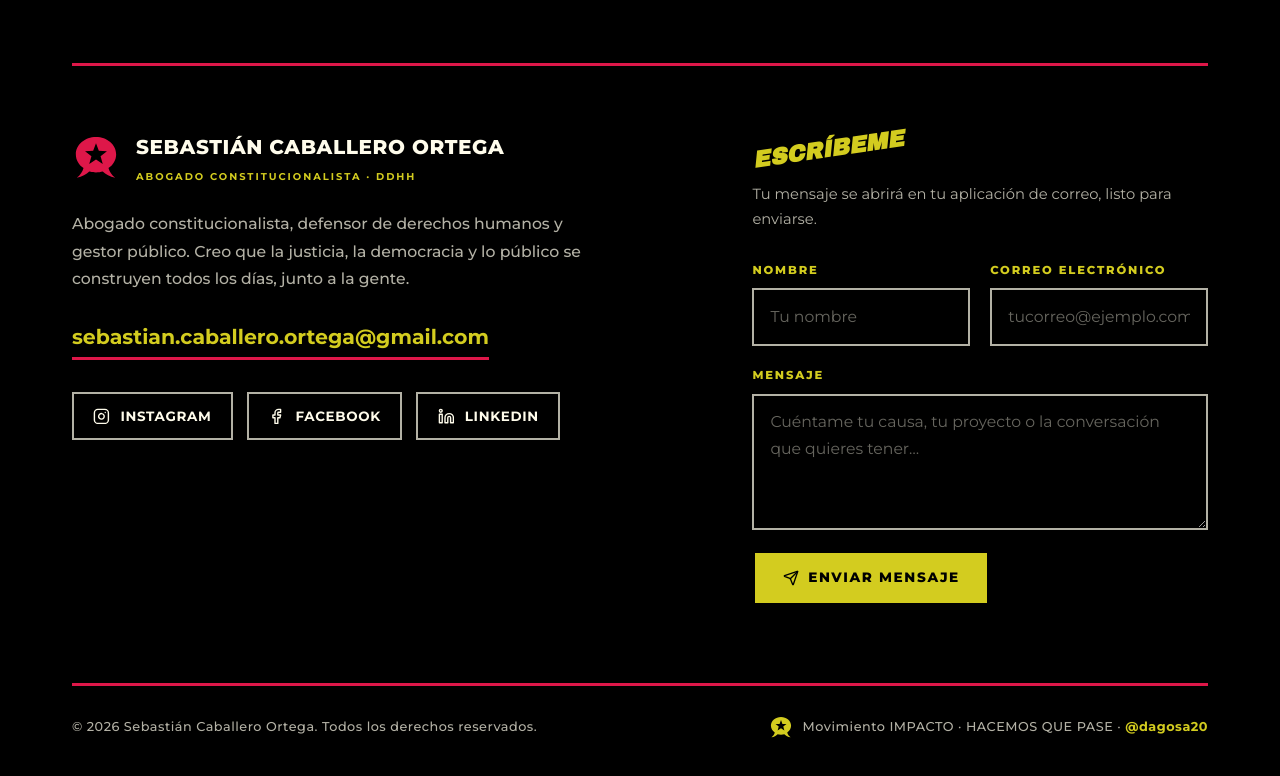
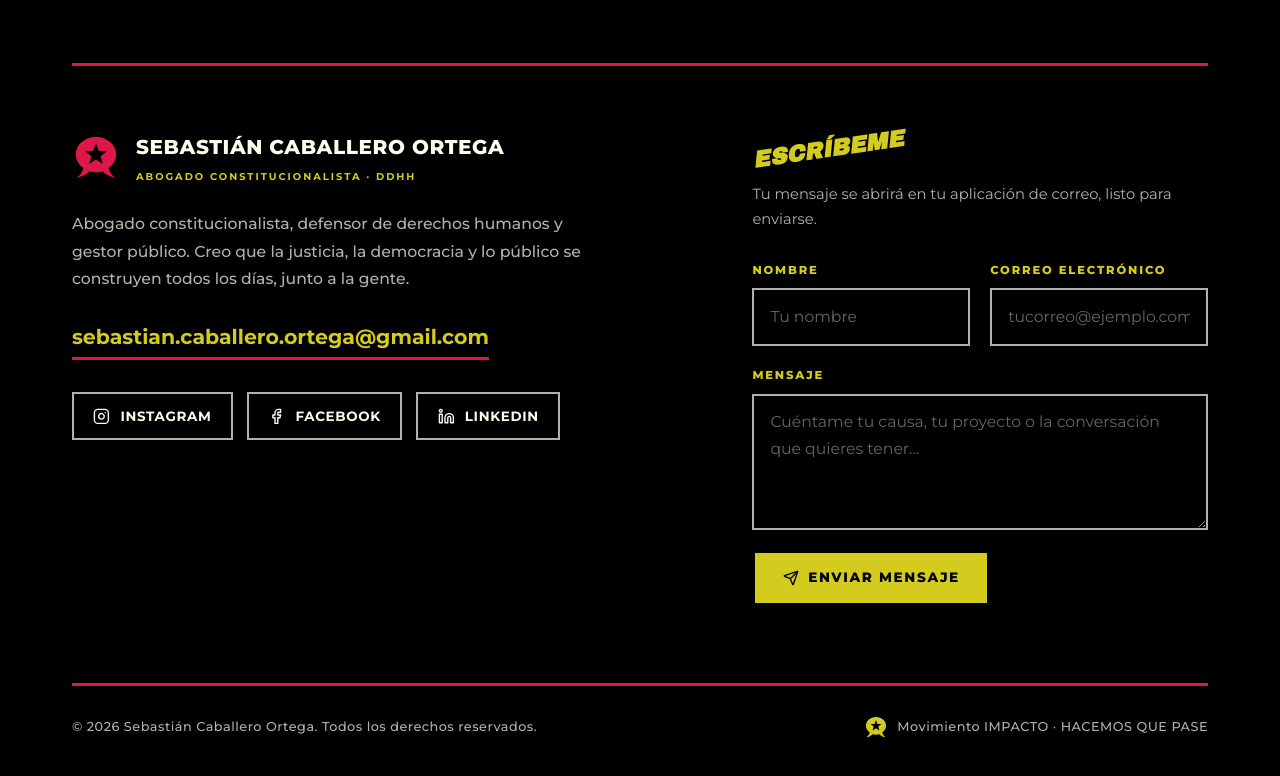
Before and after one commit to karinstefa/WebImpacto, a React (Vite) app: page / in a window 1280 px wide. Shown: the part 9498-10274 px from the top of the page. Built offline with nearby package versions, Linux system fonts and the light colour scheme; a web font is replaced by a local one.

Commit message:
Quitar handle @dagosa20 del footer

```diff
--- a/src/components/Footer.jsx
+++ b/src/components/Footer.jsx
@@ -142,8 +142,7 @@ export default function Footer() {
           <p className="footer__bottom-seal">
             <Isotipo aria-hidden="true" />
             <span>
-              Movimiento {movement.name} · {slogans.hacemos} ·{" "}
-              <span className="footer__handle">{movement.handle}</span>
+              Movimiento {movement.name} · {slogans.hacemos}
             </span>
           </p>
         </div>
--- a/src/data.js
+++ b/src/data.js
@@ -257,7 +257,6 @@ export const cta = {
 export const movement = {
   name: "IMPACTO",
   tagline: "HACEMOS QUE PASE",
-  handle: "@dagosa20",
 };
 
 export const slogans = {
```
